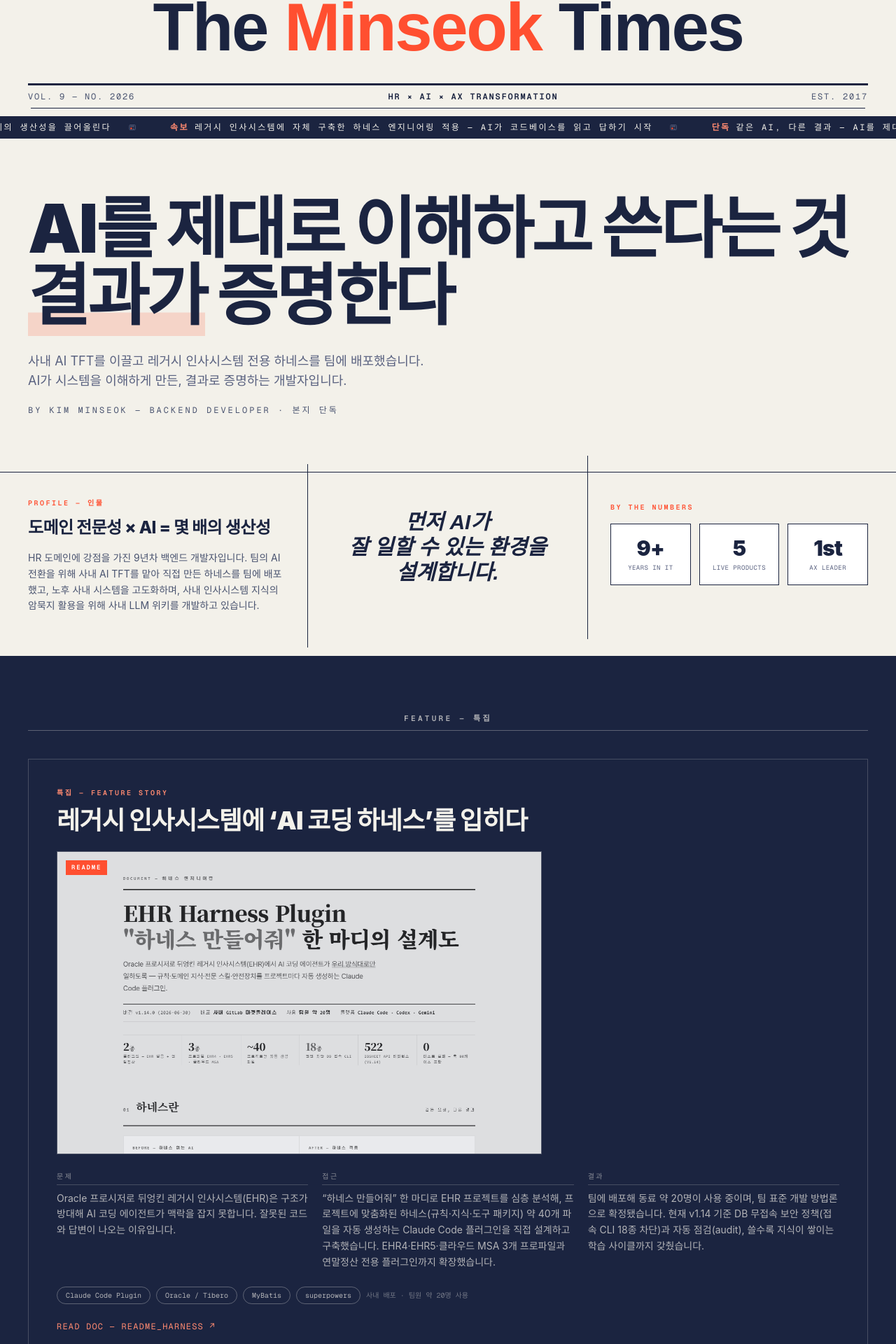
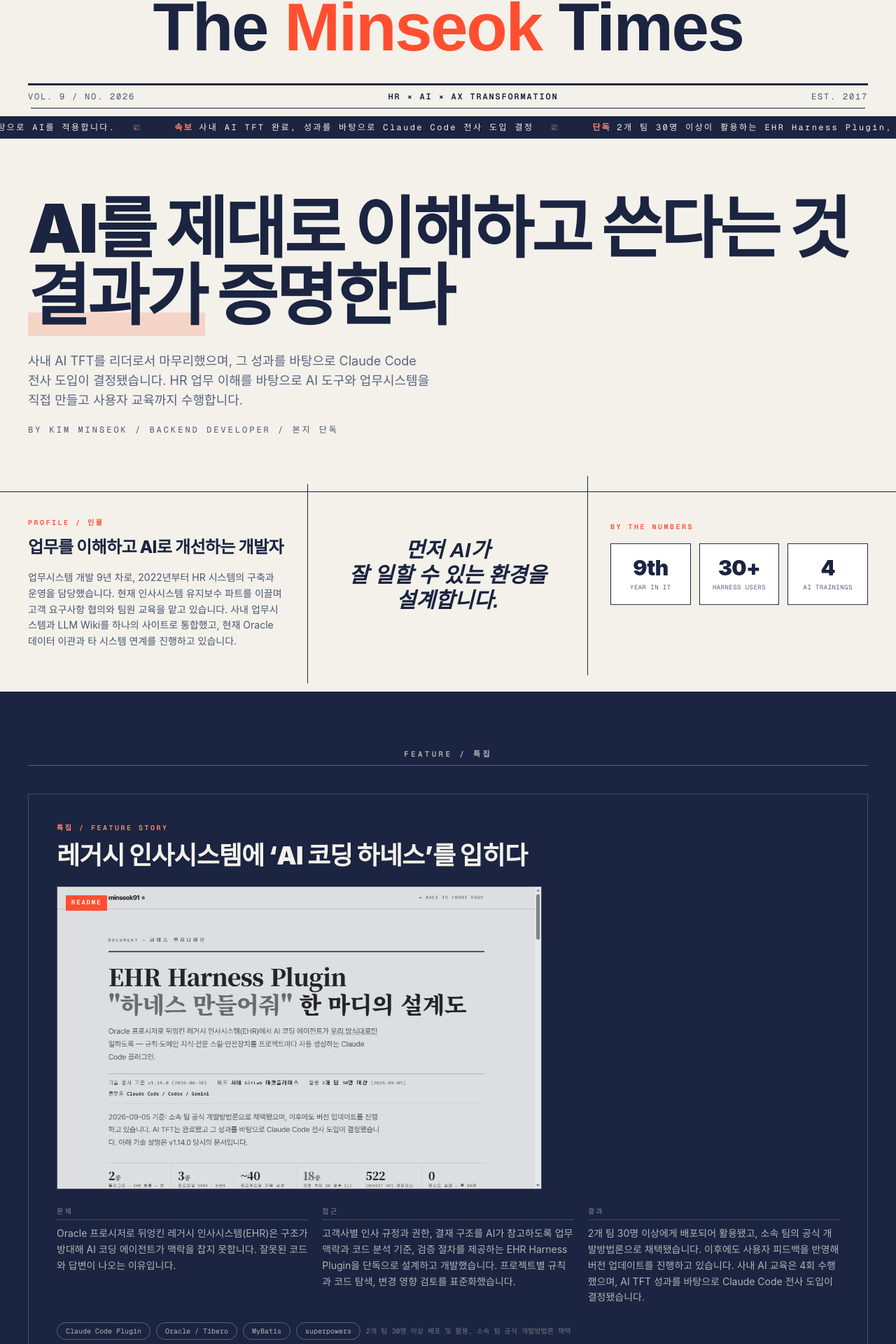
Before and after one commit to qoxmfaktmxj/landing-minseok91, a Next.js app: page / in a window 1280 px wide. Shown: the part 114-2034 px from the top of the page at 70% size. Built offline with nearby package versions, Linux system fonts and the light colour scheme; a web font is replaced by a local one.

Commit message:
docs: align portfolio with current career and AI adoption (#3)

```diff
--- a/src/app/layout.tsx
+++ b/src/app/layout.tsx
@@ -21,9 +21,9 @@
 
 export const metadata: Metadata = {
   metadataBase: new URL("https://www.minseok91.cloud"),
-  title: "The Minseok Times — HR × AI × AX",
+  title: "The Minseok Times | HR × AI × AX",
   description:
-    "HR 시스템을 9년간 만들어온 개발자가 AI를 동료로 끌어들였다. 조직의 AX 전환을 단독 보도하는 단 한 부의 신문.",
+    "개발 9년 차, HR 경력 4년 이상. HR 시스템 구축과 운영, EHR Harness Plugin의 2개 팀 30명 이상 배포 및 활용, AI TFT 완료와 Claude Code 전사 도입 결정까지 담은 김민석의 포트폴리오.",
   keywords: [
     "김민석",
     "AX 엔지니어",
@@ -35,18 +35,18 @@
     canonical: "/",
   },
   openGraph: {
-    title: "The Minseok Times — HR × AI × AX",
+    title: "The Minseok Times | HR × AI × AX",
     description:
-      "조직의 AX 전환, 한 사람에서 시작된다. 9년차 HR 도메인 개발자의 단독 보도.",
+      "개발 9년 차, HR 경력 4년 이상. 사내 AI TFT를 마무리했으며, 그 성과로 Claude Code 전사 도입이 결정됐습니다.",
     url: "/",
     type: "website",
     locale: "ko_KR",
   },
   twitter: {
     card: "summary_large_image",
-    title: "The Minseok Times — HR × AI × AX",
+    title: "The Minseok Times | HR × AI × AX",
     description:
-      "조직의 AX 전환, 한 사람에서 시작된다. 9년차 HR 도메인 개발자의 단독 보도.",
+      "개발 9년 차, HR 경력 4년 이상. 사내 AI TFT를 마무리했으며, 그 성과로 Claude Code 전사 도입이 결정됐습니다.",
   },
   icons: {
     icon: "/icon.svg",
--- a/src/components/newspaper/FeatureStory.tsx
+++ b/src/components/newspaper/FeatureStory.tsx
@@ -92,7 +92,7 @@
         )}
       </div>
       <span className="mt-6 block font-mono text-xs tracking-widest text-vermilion-soft">
-        {ctaVerb} — {story.urlLabel} ↗
+        {ctaVerb} / {story.urlLabel} ↗
       </span>
 
       {!reduced && hovered && (
@@ -112,7 +112,7 @@
             />
           </span>
           <span className="mt-2 block font-mono text-[10px] font-bold tracking-widest text-ink">
-            {ctaVerb} — {story.urlLabel} ↗
+            {ctaVerb} / {story.urlLabel} ↗
           </span>
         </motion.span>
       )}
@@ -125,7 +125,7 @@
     <section className="bg-ink px-5 py-14 md:px-10 md:py-20">
       <div className="mx-auto max-w-container">
         <div className="mb-10 border-b border-paper/30 pb-2 text-center font-mono text-[11px] font-bold tracking-wide3 text-paper/70">
-          FEATURE — 특집
+          FEATURE / 특집
         </div>
         <div className="grid grid-cols-1 gap-6 md:gap-8">
           {featureStories.map((story) => (
--- a/src/components/newspaper/PrintIntro.tsx
+++ b/src/components/newspaper/PrintIntro.tsx
@@ -148,7 +148,7 @@
               animate={{ opacity: 1 }}
               transition={{ delay: 0.8 }}
             >
-              NOW PRINTING — VOL.9
+              NOW PRINTING / VOL.9
             </motion.p>
           </div>
         </motion.div>
--- a/src/data/siteContent.ts
+++ b/src/data/siteContent.ts
@@ -1,8 +1,8 @@
 export const masthead = {
   cityLine: "SEOUL, KOREA",
   statusLine: "BUILD: PASSING ✦ DEPLOY: LIVE",
-  priceLine: "무료 · FREE COPY",
-  volume: "VOL. 9 — NO. 2026",
+  priceLine: "무료 / FREE COPY",
+  volume: "VOL. 9 / NO. 2026",
   tagline: "HR × AI × AX TRANSFORMATION",
   established: "EST. 2017",
 };
@@ -15,15 +15,15 @@
 export const tickerItems: TickerItem[] = [
   {
     label: "BREAKING",
-    text: "9년차 HR 도메인 개발자, AI를 활용해 팀 전체의 생산성을 끌어올린다",
+    text: "개발 9년 차, HR 경력 4년 이상. 업무 이해를 바탕으로 AI를 적용합니다.",
   },
   {
     label: "속보",
-    text: "레거시 인사시스템에 자체 구축한 하네스 엔지니어링 적용 — AI가 코드베이스를 읽고 답하기 시작",
+    text: "사내 AI TFT 완료, 성과를 바탕으로 Claude Code 전사 도입 결정",
   },
   {
     label: "단독",
-    text: "같은 AI, 다른 결과 — AI를 제대로 활용하는 개발자",
+    text: "2개 팀 30명 이상이 활용하는 EHR Harness Plugin, 소속 팀 공식 개발방법론으로 채택",
   },
 ];
 
@@ -37,14 +37,14 @@
     [{ text: "AI를 제대로 이해하고 쓴다는 것" }],
     [{ text: "결과가", marker: true }, { text: " 증명한다" }],
   ] as HeadlineSegment[][],
-  lede: "사내 AI TFT를 이끌고 레거시 인사시스템 전용 하네스를 팀에 배포했습니다. AI가 시스템을 이해하게 만든, 결과로 증명하는 개발자입니다.",
-  byline: "BY KIM MINSEOK — BACKEND DEVELOPER · 본지 단독",
+  lede: "사내 AI TFT를 리더로서 마무리했으며, 그 성과를 바탕으로 Claude Code 전사 도입이 결정됐습니다. HR 업무 이해를 바탕으로 AI 도구와 업무시스템을 직접 만들고 사용자 교육까지 수행합니다.",
+  byline: "BY KIM MINSEOK / BACKEND DEVELOPER / 본지 단독",
 };
 
 export const profileColumn = {
-  kicker: "PROFILE — 인물",
-  title: "도메인 전문성 × AI = 몇 배의 생산성",
-  body: "HR 도메인에 강점을 가진 9년차 백엔드 개발자입니다. 팀의 AI 전환을 위해 사내 AI TFT를 맡아 직접 만든 하네스를 팀에 배포했고, 노후 사내 시스템을 고도화하며, 사내 인사시스템 지식의 암묵지 활용을 위해 사내 LLM 위키를 개발하고 있습니다.",
+  kicker: "PROFILE / 인물",
+  title: "업무를 이해하고 AI로 개선하는 개발자",
+  body: "업무시스템 개발 9년 차로, 2022년부터 HR 시스템의 구축과 운영을 담당했습니다. 현재 인사시스템 유지보수 파트를 이끌며 고객 요구사항 협의와 팀원 교육을 맡고 있습니다. 사내 업무시스템과 LLM Wiki를 하나의 사이트로 통합했고, 현재 Oracle 데이터 이관과 타 시스템 연계를 진행하고 있습니다.",
 };
 
 export const pullQuote = "먼저 AI가\n잘 일할 수 있는 환경을\n설계합니다.";
@@ -56,9 +56,9 @@
 }
 
 export const stats: StatItem[] = [
-  { value: 9, display: "9+", label: "YEARS IN IT" },
-  { value: 5, display: "5", label: "LIVE PRODUCTS" },
-  { value: null, display: "1st", label: "AX LEADER" },
+  { value: 9, display: "9th", label: "YEAR IN IT" },
+  { value: 30, display: "30+", label: "HARNESS USERS" },
+  { value: 4, display: "4", label: "AI TRAININGS" },
 ];
 
 export interface FeatureStoryItem {
@@ -80,47 +80,47 @@
 export const featureStories: FeatureStoryItem[] = [
   {
     id: "ehr-harness",
-    kicker: "특집 — FEATURE STORY",
+    kicker: "특집 / FEATURE STORY",
     title: "레거시 인사시스템에 ‘AI 코딩 하네스’를 입히다",
     problem:
       "Oracle 프로시저로 뒤엉킨 레거시 인사시스템(EHR)은 구조가 방대해 AI 코딩 에이전트가 맥락을 잡지 못합니다. 잘못된 코드와 답변이 나오는 이유입니다.",
     approach:
-      "“하네스 만들어줘” 한 마디로 EHR 프로젝트를 심층 분석해, 프로젝트에 맞춤화된 하네스(규칙·지식·도구 패키지) 약 40개 파일을 자동 생성하는 Claude Code 플러그인을 직접 설계하고 구축했습니다. EHR4·EHR5·클라우드 MSA 3개 프로파일과 연말정산 전용 플러그인까지 확장했습니다.",
+      "고객사별 인사 규정과 권한, 결재 구조를 AI가 참고하도록 업무 맥락과 코드 분석 기준, 검증 절차를 제공하는 EHR Harness Plugin을 단독으로 설계하고 개발했습니다. 프로젝트별 규칙과 코드 탐색, 변경 영향 검토를 표준화했습니다.",
     result:
-      "팀에 배포해 동료 약 20명이 사용 중이며, 팀 표준 개발 방법론으로 확정됐습니다. 현재 v1.14 기준 DB 무접속 보안 정책(접속 CLI 18종 차단)과 자동 점검(audit), 쓸수록 지식이 쌓이는 학습 사이클까지 갖췄습니다.",
+      "2개 팀 30명 이상에게 배포되어 활용됐고, 소속 팀의 공식 개발방법론으로 채택됐습니다. 이후에도 사용자 피드백을 반영해 버전 업데이트를 진행하고 있습니다. 사내 AI 교육은 4회 수행했으며, AI TFT 성과를 바탕으로 Claude Code 전사 도입이 결정됐습니다.",
     url: "/README_HARNESS.html",
     urlLabel: "README_HARNESS",
-    previewImage: "/images/harness-thumb.png",
+    previewImage: "/images/harness-thumb-2026-09.png",
     previewAlt: "EHR Harness Plugin README 화면 미리보기",
     tech: ["Claude Code Plugin", "Oracle / Tibero", "MyBatis", "superpowers"],
-    accessNote: "사내 배포 · 팀원 약 20명 사용",
+    accessNote: "2개 팀 30명 이상 배포 및 활용, 소속 팀 공식 개발방법론 채택",
     docMode: true,
   },
   {
     id: "jarvis",
-    kicker: "연속 기획 — HR 근거 기반 AI",
+    kicker: "연속 기획 / HR 근거 기반 AI",
     title: "HR 지식을 공식 근거와 함께 답하는 Jarvis",
     problem:
-      "식대 비과세 한도, 퇴직소득 원천징수처럼 HR·세무 규정은 기준일마다 한도와 세율이 달라지지만, 일반적인 AI 답변은 어떤 규정과 기준일에 근거한 것인지 확인하기 어렵습니다.",
+      "식대 비과세 한도, 퇴직소득 원천징수처럼 HR과 세무 규정은 기준일마다 한도와 세율이 달라지지만, 일반적인 AI 답변은 어떤 규정과 기준일에 근거한 것인지 확인하기 어렵습니다.",
     approach:
-      "HR 규정과 공식 문서를 Git 기반 위키로 정리하고, LLM이 관련 근거를 직접 검색·인용하며 기준일(effective date)까지 함께 제시하도록 tool-use agent를 설계했습니다. CLI Proxy를 통해 구독형 LLM을 연결하고 문서 이력과 검토 흐름까지 함께 관리합니다.",
+      "HR 규정과 공식 문서를 Git 기반 위키로 정리하고, LLM이 관련 근거를 직접 검색하고 인용하며 기준일(effective date)까지 함께 제시하도록 tool-use agent를 설계했습니다. CLI Proxy를 통해 구독형 LLM을 연결하고 문서 이력과 검토 흐름까지 함께 관리합니다.",
     result:
-      "HR 실무 질문을 공식 근거·기준일과 함께 확인하고 답변의 출처와 변경 이력까지 추적할 수 있는 HR 컴플라이언스 지식 플랫폼을 구축했습니다.",
+      "HR 실무 질문을 공식 근거와 기준일에 따라 확인하고 답변의 출처와 변경 이력까지 추적할 수 있는 HR 컴플라이언스 지식 플랫폼을 구축했습니다.",
     url: "https://jarvis.minseok91.cloud/",
     urlLabel: "jarvis.minseok91.cloud",
     previewImage: "/images/jarvis-thumb.png",
     previewAlt: "Jarvis HR Evidence Wiki 컴플라이언스 대시보드 화면",
     tech: ["Next.js", "PostgreSQL", "Git Wiki", "LLM Agent"],
-    accessNote: "라이브 서비스 · 로그인이 필요할 수 있습니다",
+    accessNote: "공개 데모, 로그인이 필요할 수 있습니다",
   },
 ];
 
 export const classified = {
   sectionTitle: "CLASSIFIED",
   urgentAd: {
-    badge: "긴급구인 · URGENT",
-    title: "백엔드 개발자 — 재고 1개",
-    body: "HR 도메인에 강한 9년차 백엔드 개발자. 팀의 AI 전환(AX)을 이끌며 팀의 생산성을 높입니다. 재고 소진 임박.",
+    badge: "긴급구인 / URGENT",
+    title: "백엔드 개발자, 재고 1개",
+    body: "개발 9년 차, HR 경력 4년 이상. 업무시스템 개발과 운영, AI 도구 적용과 사용자 교육을 경험했습니다. 재고 소진 임박.",
     ctaLabel: "지금 연락하기 →",
     ctaHref: "mailto:qoxmfaktmxj@naver.com",
   },
@@ -167,7 +167,7 @@
 ];
 
 export const colophon = {
-  publisher: "발행인 겸 편집장 · 김민석",
+  publisher: "발행인 겸 편집장 / 김민석",
   links: [
     { label: "GitHub", href: "https://github.com/qoxmfaktmxj" },
     { label: "Tech Blog", href: "https://qoxmfaktmxj.github.io" },
```
Also changed, not shown: public/README_HARNESS.html (+5 -3 lines), public/README_HARNESS.md, public/images/harness-thumb-2026-09.png (added).
